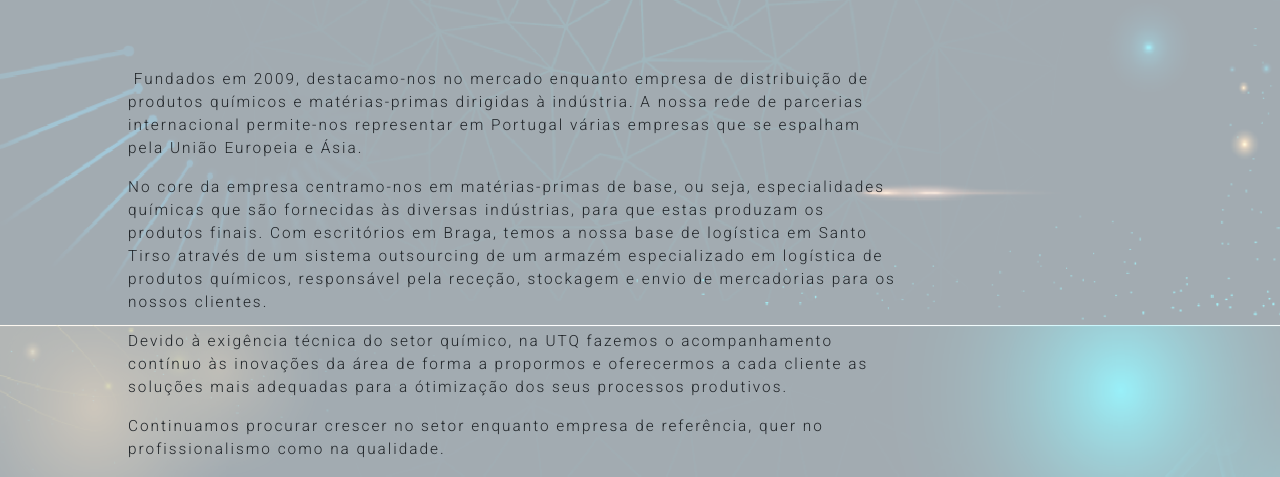
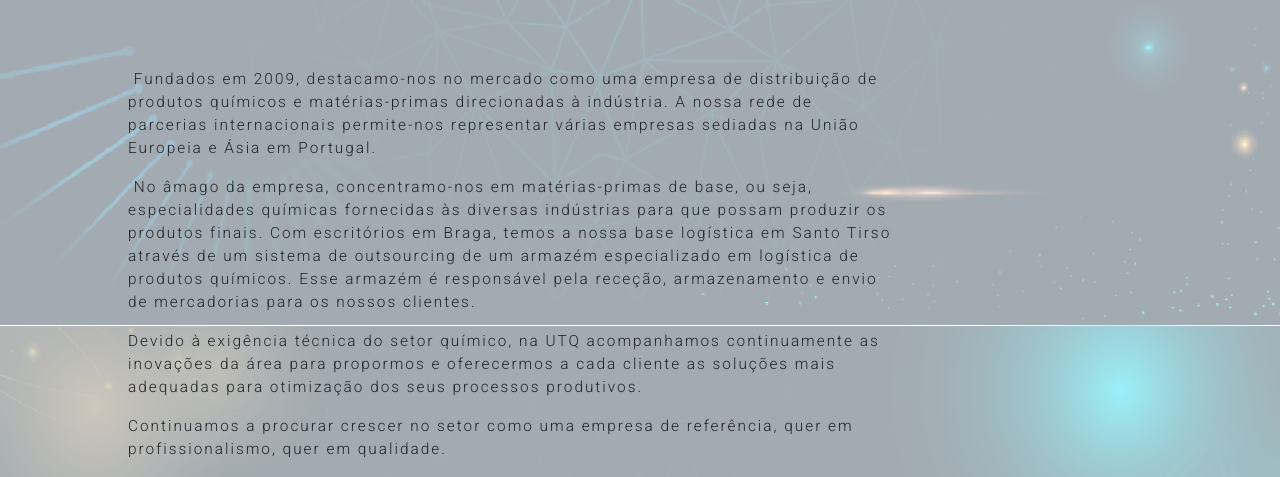
Before and after one commit to miacsilva/ut-quimicos-client, a React (Vite) app: page /sobre in a window 1280 px wide. Shown: the part 475-952 px from the top of the page. Built offline with nearby package versions, Linux system fonts and the light colour scheme.

Commit message:
sobre page

```diff
--- a/src/pages/Sobre.jsx
+++ b/src/pages/Sobre.jsx
@@ -8,17 +8,16 @@ function Sobre() {
       </header>
       <section >
       <h3>A EMPRESA</h3>
-        <p className="sobreTexto"> Fundados em 2009, destacamo-nos no mercado enquanto empresa de distribuição de produtos químicos e matérias-primas dirigidas à indústria. A nossa rede de parcerias internacional permite-nos representar em Portugal várias empresas que se espalham pela União Europeia e Ásia.  </p>
+        <p className="sobreTexto"> Fundados em 2009, destacamo-nos no mercado como uma empresa de distribuição de produtos químicos e matérias-primas direcionadas à indústria. A nossa rede de parcerias internacionais permite-nos representar várias empresas sediadas na União Europeia e Ásia em Portugal. </p>
+        <p className="sobreTexto"> No âmago da empresa, concentramo-nos em matérias-primas de base, ou seja, especialidades químicas fornecidas às diversas indústrias para que possam produzir os produtos finais. Com escritórios em Braga, temos a nossa base logística em Santo Tirso através de um sistema de outsourcing de um armazém especializado em logística de produtos químicos. Esse armazém é responsável pela receção, armazenamento e envio de mercadorias para os nossos clientes.</p>
+<p className="sobreTexto">Devido à exigência técnica do setor químico, na UTQ acompanhamos continuamente as inovações da área para propormos e oferecermos a cada cliente as soluções mais adequadas para otimização dos seus processos produtivos. </p>
 
-        <p className="sobreTexto">
 
-No core da empresa centramo-nos em matérias-primas de base, ou seja, especialidades químicas que são fornecidas às diversas indústrias, para que estas produzam os produtos finais. Com escritórios em Braga, temos a nossa base de logística em Santo Tirso através de um sistema outsourcing de um armazém especializado em logística de produtos químicos, responsável pela receção, stockagem e envio de mercadorias para os nossos clientes. </p>
 <p className="sobreTexto">
+Continuamos a procurar crescer no setor como uma empresa de referência, quer em profissionalismo, quer em qualidade.
+</p>
 
-Devido à exigência técnica do setor químico, na UTQ fazemos o acompanhamento contínuo às inovações da área de forma a propormos e oferecermos a cada cliente as soluções mais adequadas para a ótimização dos seus processos produtivos. </p>
-<p className="sobreTexto">
 
-Continuamos procurar crescer no setor enquanto empresa de referência, quer no profissionalismo como na qualidade. </p>
       </section>
 
 
```
